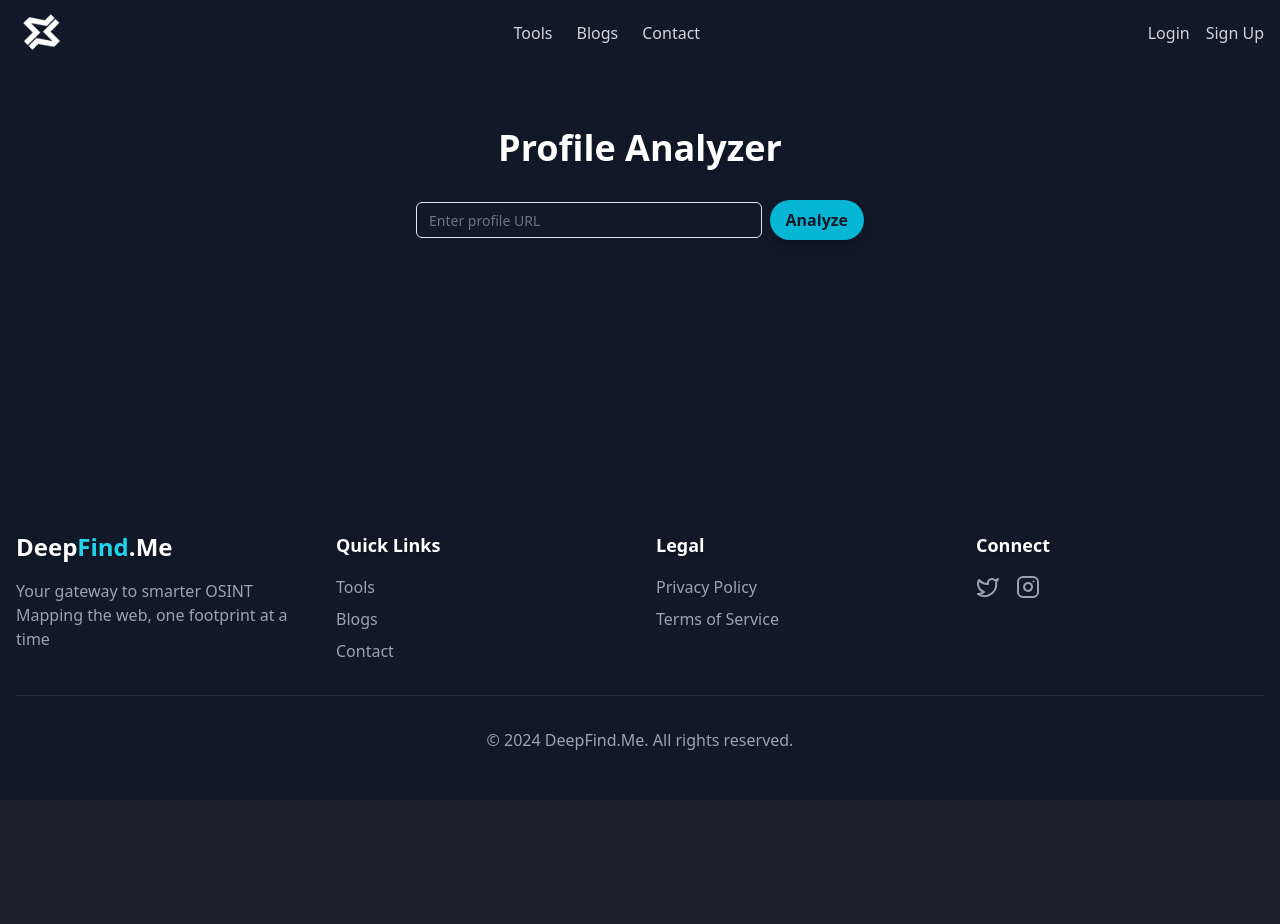
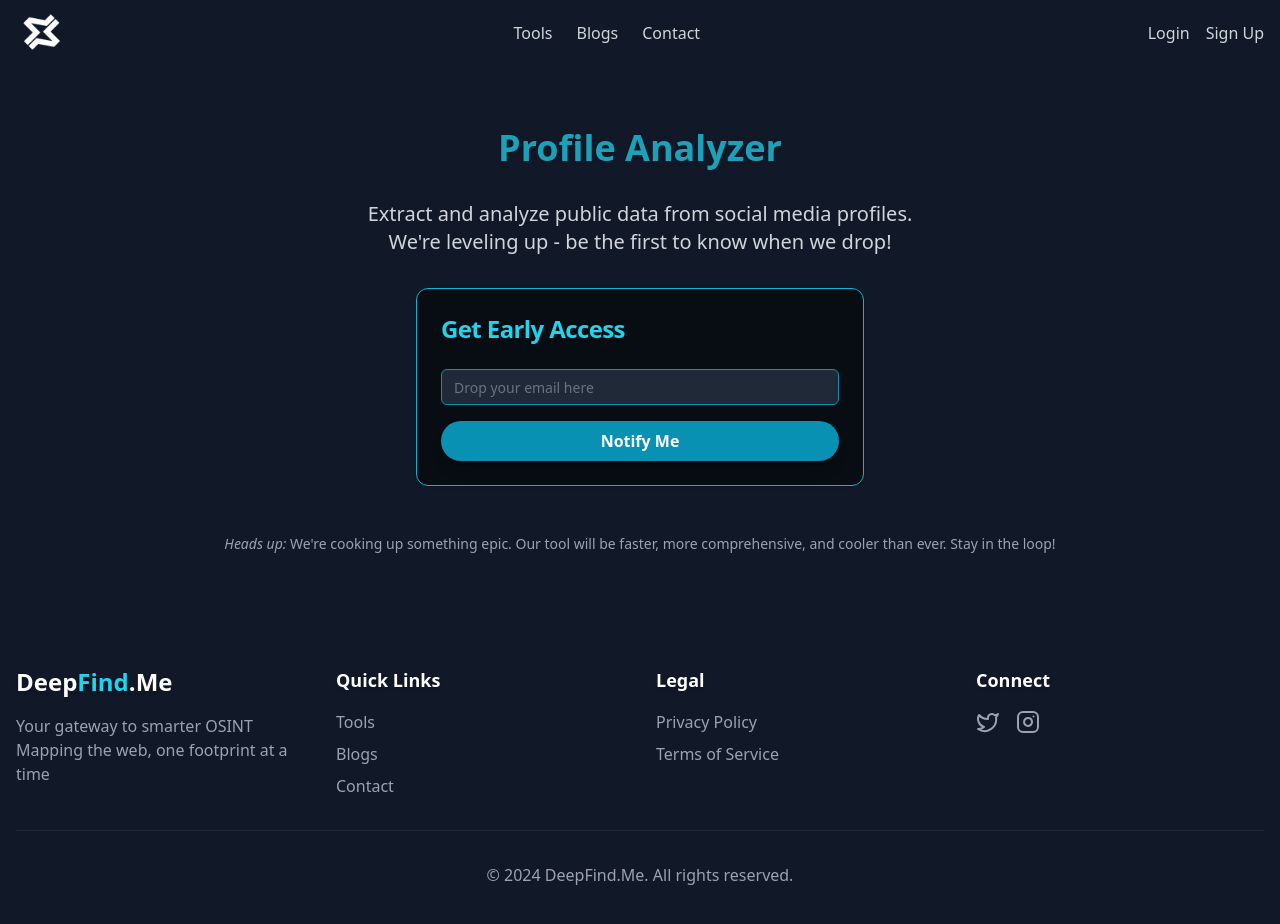
Before and after one commit to Buddhsen-tripathi/DeepFindMe, a Next.js app in the folder web/: page /tools/social-media/profile-analyzer in a window 1280 px wide. Shown: the top 924 px of the page. Before the commit the page ends 800 px from the top, so only its background shows below. Built offline with nearby package versions, Linux system fonts and the light colour scheme.

Commit message:
Bug fixes

```diff
--- a/web/app/tools/social-media/profile-analyzer/page.tsx
+++ b/web/app/tools/social-media/profile-analyzer/page.tsx
@@ -1,84 +1,80 @@
-"use client"
+'use client'
 
 import { useState } from 'react'
-import { Search, User, Calendar, MapPin } from 'lucide-react'
-import { Button } from '@/components/ui/button'
-import { Input } from '@/components/ui/input'
+import { Button } from "@/components/ui/button"
+import { Input } from "@/components/ui/input"
+import { Card, CardContent, CardHeader, CardTitle } from "@/components/ui/card"
+import { toast } from "@/hooks/use-toast"
+import * as dotenv from 'dotenv'
 
-interface ProfileData {
-  username: string
-  name: string
-  bio: string
-  joinDate: string
-  location: string
-  followers: number
-  following: number
-}
+dotenv.config()
 
 export default function ProfileAnalyzer() {
-  const [profileUrl, setProfileUrl] = useState('')
-  const [profileData, setProfileData] = useState<ProfileData | null>(null)
+  const [email, setEmail] = useState('')
+  const tool = 'ProfileAnalyzer'
 
-  const handleSubmit = (e: React.FormEvent) => {
+  const handleSubmit = async (e: React.FormEvent) => {
     e.preventDefault()
-    // This is where you'd typically make an API call to perform the actual analysis
-    // For demonstration, we'll just set some dummy data
-    setProfileData({
-      username: 'johndoe',
-      name: 'John Doe',
-      bio: 'Passionate about technology and innovation',
-      joinDate: 'January 2015',
-      location: 'San Francisco, CA',
-      followers: 5000,
-      following: 1000,
-    })
+    try {
+      const response = await fetch(`${process.env.NEXT_PUBLIC_API_URL}/notify`, {
+        method: 'POST',
+        headers: { 'Content-Type': 'application/json' },
+        body: JSON.stringify({ email, tool }),
+      })
+      if (response.ok) {
+        toast({
+          title: "You're on the list!",
+          description: "We'll ping you when we're live. Stay tuned!",
+        })
+        setEmail('')
+      } else {
+        throw new Error('Failed to submit email')
+      }
+    } catch (error) {
+      toast({
+        title: "Oops!",
+        description: "Something went wrong. Please try again later.",
+        variant: 'destructive',
+      })
+    }
   }
 
   return (
-    <section className="py-16">
+    <section className="flex-auto py-16">
       <div className="container mx-auto px-4">
-        <h1 className="text-4xl font-bold mb-8 text-center">Profile Analyzer</h1>
-        <div className="max-w-md mx-auto">
-          <form onSubmit={handleSubmit} className="mb-8">
-            <div className="flex items-center space-x-2 text-gray-950">
+        <h1 className="text-4xl font-bold mb-8 text-center text-cyan-400 animate-pulse">
+          Profile Analyzer
+        </h1>
+        <p className="text-xl mb-8 text-center text-gray-300">
+          Extract and analyze public data from social media profiles. <br></br>
+          We're leveling up - be the first to know when we drop!
+        </p>
+        <Card className="max-w-md mx-auto mb-12 bg-black bg-opacity-50 border border-cyan-500 hover:border-cyan-400 transition-all transform hover:scale-105">
+          <CardHeader>
+            <CardTitle className="text-2xl font-semibold text-cyan-400">
+              Get Early Access
+            </CardTitle>
+          </CardHeader>
+          <CardContent>
+            <form onSubmit={handleSubmit} className="space-y-4">
               <Input
-                type="url"
-                placeholder="Enter profile URL"
-                value={profileUrl}
-                onChange={(e) => setProfileUrl(e.target.value)}
+                type="email"
+                placeholder="Drop your email here"
+                value={email}
+                onChange={(e) => setEmail(e.target.value)}
                 required
+                className="bg-gray-800 border-cyan-600 text-white placeholder-gray-400"
               />
-              <Button type="submit">Analyze</Button>
-            </div>
-          </form>
-          {profileData && (
-            <div className="bg-gray-800 p-6 rounded-lg border border-cyan-500">
-              <h2 className="text-2xl font-semibold mb-4 flex items-center">
-                <Search className="w-6 h-6 mr-2 text-cyan-400" />
-                Profile Analysis
-              </h2>
-              <div className="space-y-4">
-                <div className="flex items-center">
-                  <User className="w-5 h-5 mr-2 text-cyan-400" />
-                  <span>{profileData.name} (@{profileData.username})</span>
-                </div>
-                <p>{profileData.bio}</p>
-                <div className="flex items-center">
-                  <Calendar className="w-5 h-5 mr-2 text-cyan-400" />
-                  <span>Joined: {profileData.joinDate}</span>
-                </div>
-                <div className="flex items-center">
-                  <MapPin className="w-5 h-5 mr-2 text-cyan-400" />
-                  <span>{profileData.location}</span>
-                </div>
-                <div className="flex space-x-4">
-                  <span>Followers: {profileData.followers}</span>
-                  <span>Following: {profileData.following}</span>
-                </div>
-              </div>
-            </div>
-          )}
-        </div>
+              <Button type="submit" className="w-full bg-cyan-600 hover:bg-cyan-700 text-white">
+                Notify Me
+              </Button>
+            </form>
+          </CardContent>
+        </Card>
+        <p className="text-sm text-gray-400 text-center mt-8">
+          <em>Heads up:</em> We're cooking up something epic. Our tool will be faster,
+          more comprehensive, and cooler than ever. Stay in the loop!
+        </p>
       </div>
     </section>
   )
--- a/web/components/FeatureSection.tsx
+++ b/web/components/FeatureSection.tsx
@@ -1,7 +1,7 @@
 "use client"
 
 import { useEffect, useRef } from 'react'
-import { Network, Search, Shield, Zap } from 'lucide-react'
+import { Locate, Network, Search, Shield, Zap } from 'lucide-react'
 import Link from 'next/link'
 import { useRouter } from 'next/navigation'
 
@@ -36,10 +36,10 @@
 
   const features = [
     {
-      icon: <Network className="w-12 h-12 text-cyan-400" />,
-      title: "People Finder",
-      description: "Aggregate public records, social media, and news mentions.",
-      href: "/tools/people-finder"
+      icon: <Locate className="w-12 h-12 text-cyan-400" />,
+      title: "Satellite Street View Search",
+      description: "Upload an image to analyze its content and attempt to determine the location.",
+      href: "/tools/geo-location/satelite-street-view-search"
     },
     {
       icon: <Search className="w-12 h-12 text-cyan-400" />,
```
